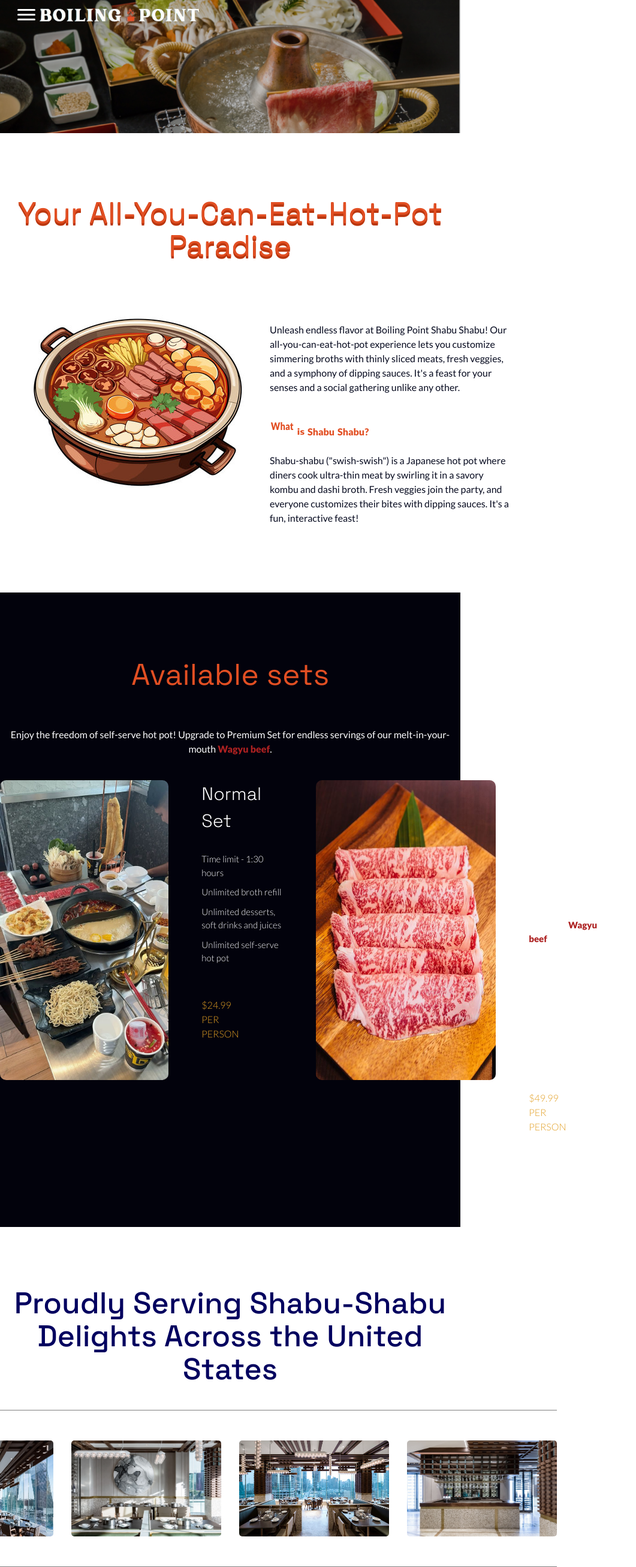
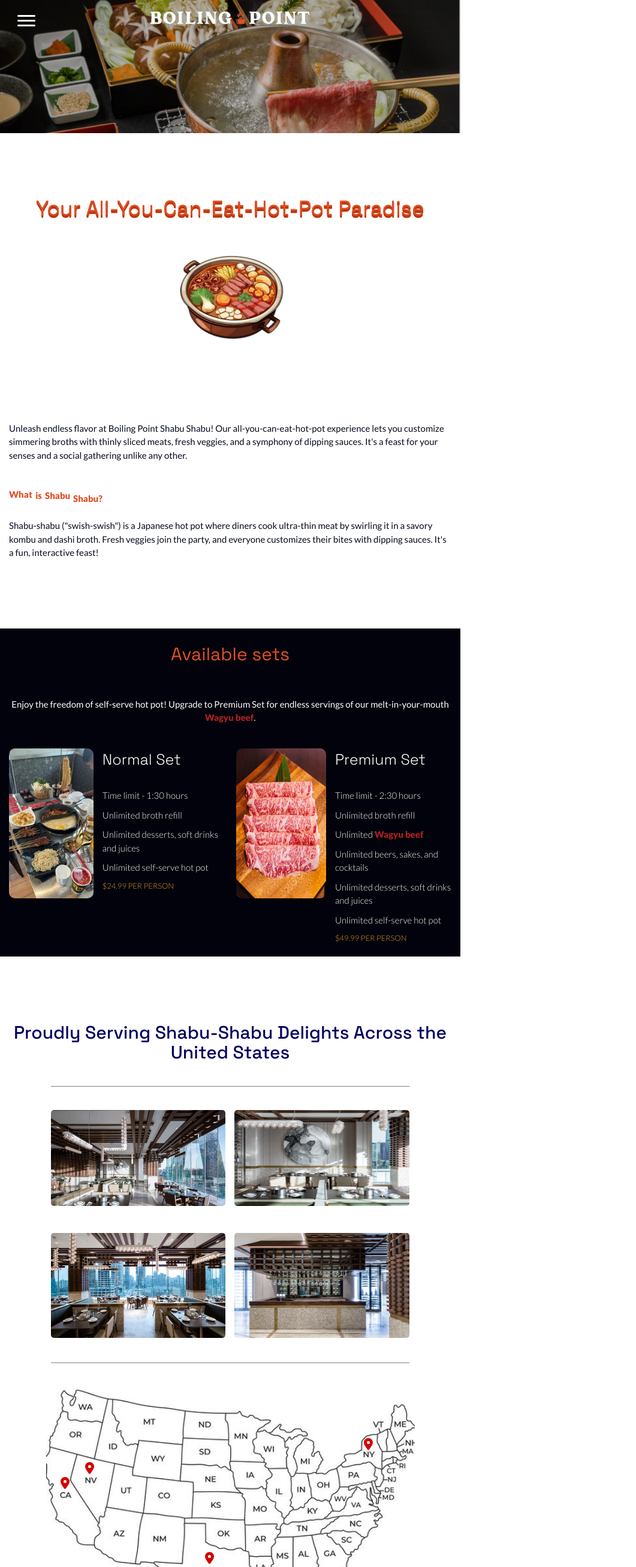
Before and after one commit to NaingLuTun/boiling-point, a React (Vite) app: page /home-page in a window 768 px wide. Shown: the top 2613 px of the page at 60% size, 1061 px wide, since content can reach past the window. Built offline with nearby package versions, Linux system fonts and the light colour scheme.

Commit message:
successfully implemented home page responsive design

```diff
--- a/src/App.css
+++ b/src/App.css
@@ -2,6 +2,11 @@
     padding: 0;
     margin: 0;
     box-sizing: border-box;
+}
+
+html {
+    height: 100vh;
+    width: 100%;
 }
 
 body {
--- a/src/components/HomePage.jsx
+++ b/src/components/HomePage.jsx
@@ -80,10 +80,15 @@
 
             <NavBar className="navBar"/>
             <div id="homePageTopsection">
-                <img id="topBackground" src={homepageTopBackgroundImg} alt="homePageBackground-image"/>
+                <div id="hompagebackgroundAndLogoContainer">
+                    <img id="topBackground" src={homepageTopBackgroundImg} alt="homePageBackground-image"/>
 
+                    <div id="homePageLogoContainer">
+                        <a href="home-page" id="homePageLogo"><img  src={logo} alt="logo" width="300px" /></a>
+                    </div>
 
-                <a href="home-page"><img id="homePageLogo" src={logo} alt="logo" width="300px" /></a>
+                </div>
+
 
                 <h1 id="mainSlogan">Your All-You-Can-Eat-Hot-Pot Paradise</h1>
                 <div id="hotpotInfoContainer">
--- a/src/components/css/HomePage.css
+++ b/src/components/css/HomePage.css
@@ -15,8 +15,13 @@
     color: rgb(6, 10, 31);
 }
 
-.navBar {
-    background-color: transparent;
+
+#homePageLogoContainer {
+    position: absolute;
+    top: 10px;
+    display: flex;
+    justify-content: center;
+    width: 100%;
 }
 
 #topBackground {
@@ -24,11 +29,18 @@
     filter: brightness(0.75);
 }
 
-#homePageLogo {
+
+/* #homePageLogo {
     position: absolute;
     top: -2px;
     left: 50px;
+} */
+
+.navBar {
+    background-color: transparent;
 }
+
+
 
 #mainSlogan {
     font-family: "Space Grotesk", sans-serif;
@@ -104,7 +116,7 @@
     color: white;
     height: 900;
     margin-top: 100px;
-    padding: 100px 0;
+    padding: 100px 20px;
 }
 
 #sets {
@@ -141,7 +153,7 @@
 
 #normalSet, #premiumSet{
     display: flex;
-    padding-right: 55px;
+    padding-right: 20px;
 }
 
 #normalSet {
@@ -294,8 +306,15 @@
     transition: 0.5s;
 }
 
-@media (max-width: 500px) {
+@media (max-width: 700px)  {
 
+    #homePageLogoContainer {
+        position: absolute;
+        top: 2.5px;
+        display: flex;
+        justify-content: center;
+        width: 100%;
+    }
 
     #mainSlogan {
         font-size: 30px;
@@ -339,13 +358,15 @@
 
     #normalSet, #premiumSet{
         display: flex;
+        justify-content: center;
         padding: 0;
     }
 
     #normalSetImg, #premiumSetImg {
-        width: 160px;
-        height: 280px;
+        width: 180px;
+        height: 300px;
     }
+
 
 
     #setsTitle {
@@ -479,3 +500,214 @@
 
 
 }
+
+@media (min-width: 700px) and (max-width: 1200px) {
+
+    /* about */
+
+    #home-page {
+        font-size: 15px;
+    }
+
+    #homePageLogoContainer {
+        position: absolute;
+        top: 2.5px;
+        display: flex;
+        justify-content: center;
+        width: 100%;
+    }
+
+    #mainSlogan {
+        font-size: 35px;
+    }
+    #hotPotDrawing {
+        width: 30%;
+        height: 30%;
+    }
+
+    #hotpotInfoContainer {
+        display: flex;
+        flex-direction: column;
+        justify-content: center;
+        align-items: center;
+        padding: 15px;
+    }
+
+    #aboutBoilingPoint {
+        margin: 100px 0 50px 0;
+        width: 100%;
+    }
+
+    #aboutShabuShabu {
+        width: 100%;
+        margin: auto;
+    }
+
+    /* Sets */
+    #setSection {
+        background-color: rgb(2, 2, 12);
+        color: white;
+        height: 900;
+        margin-top: 100px;
+        padding: 20px 15px;
+    }
+
+    #sets {
+        display: flex;
+        gap: 20px;
+    }
+
+    #normalSet, #premiumSet{
+        display: flex;
+        padding: 0;
+    }
+
+    #normalSetImg, #premiumSetImg {
+        width: 150px;
+        height: 250px;
+    }
+
+
+    #setsTitle {
+        font-family: "Space Grotesk", sans-serif;
+        color: #e24f23;
+        font-size: 30px;
+        font-weight: 400;
+        margin-bottom: 50px;
+    }
+
+
+    #normalSetTitle, #premiumSetTitle {
+        font-family: "Space Grotesk", sans-serif;
+        font-weight: 300;
+        font-size: 25px;
+        margin-bottom: 30px;
+        text-align: left;
+        margin-left: 15px;
+    }
+
+    #normalListInfo, #premiumListInfo {
+        font-size: 15px;
+        margin-left: 15px;
+        font-weight: 300;
+        list-style: none;
+        text-align: left;
+    }
+
+    .setLists {
+        margin: 10px 0;
+    }
+
+    .price {
+        font-weight: 300;
+        color:#e29f23;
+        font-size: 13px;
+        margin: 10px 0 0 15px;
+        text-align: left;
+
+    }
+
+    /* Location */
+
+    #locations {
+        padding: 10px;
+    }
+
+    #locationsTitle {
+        font-family: "Space Grotesk", sans-serif;
+        color: rgb(2, 0, 95);
+        font-size: 30px;
+        font-weight: 500;
+    }
+
+    #mapAndButton {
+        display: flex;
+        flex-direction: column;
+        justify-content: center;
+        align-items: center;
+        gap: 30px;
+    }
+
+    #bookingText {
+        font-size: 30px;
+        background-color: white;
+    }
+
+    #locationIcon {
+        width: 20px;
+        animation: bounce 1s ease infinite .4s;
+    }
+
+    #locationMap {
+        width: 615px;
+        position: relative;
+    }
+
+    #mapOfUSA{
+        width: 100%;
+    }
+
+    .locationIconOnMap {
+        width: 15px;
+        position: absolute;
+    }
+
+
+    .location1 {
+        top: 150px;
+        left: 24px;
+    }
+
+    .location2 {
+        top: 275px;
+        left: 265px;
+    }
+
+    .location3 {
+        top: 85px;
+        left: 530px;
+    }
+
+    .location4 {
+        top: 125px;
+        left: 65px;
+    }
+
+    #restaurantImagesContainer {
+        border-top: 1px solid grey;
+        border-bottom: 1px solid grey;
+        padding: 25px 0;
+        display: grid;
+        grid-template-columns: repeat(2, 1fr);
+        width: 80%;
+        gap: 15px;
+    }
+
+    .retaurantImages {
+        width: 100%;
+        height: 85%;
+        border-radius: 5px;
+    }
+
+    .retaurantImages {
+        border-radius: 5px;
+    }
+
+    #locationDetailsContainer {
+        display: grid;
+        grid-template-columns: repeat(1, 100%);
+        width: 80%;
+        gap: 50px;
+        margin: 50px 0;
+    }
+
+    #locationDetailsContainer > div > h2 {
+        font-size: 30px;
+    }
+    #locationDetailsContainer > div > p {
+        font-size: 20px;
+    }
+    #locationDetailsContainer > div > a {
+        font-size: 20px;
+    }
+}
--- a/src/components/css/LocationPage.css
+++ b/src/components/css/LocationPage.css
@@ -16,14 +16,16 @@
 }
 
 
-#logo {
+/* #logo {
     position: absolute;
-    top: -2px;
-    left: 50px;
-}
+    top: 10px;
+} */
 
 #homePageLinkImage {
     background-color: black;
+    display: flex;
+    justify-content: center;
+    padding-top: 10px;
     width: 100%;
     height: 80px;
 }
--- a/src/components/css/NavBar.css
+++ b/src/components/css/NavBar.css
@@ -6,7 +6,7 @@
 
 .navBar{
     position: absolute;
-    top: 0;
+    top: 10px;
     left: 20px;
     z-index: 1;
     text-align: center;
@@ -100,3 +100,56 @@
 .navBarLinks:hover {
     color: white;
 }
+
+@media (max-width: 500px) {
+
+    .navBar{
+
+        top: 10px;
+        left: 10px;
+    }
+
+    .menu-button {
+        width: 38px;
+        height: 38px;
+    }
+
+    .menu-icon, .menu-icon::before , .menu-icon::after {
+        background-color: white;
+        width: 25px;
+        height: 3px;
+        border-radius: 5px;
+    }
+
+    .menu-icon::before, .menu-icon::after {
+        content: "";
+        width: 25px;
+        height: 3px;
+    }
+
+    .menu-icon::before {
+        transform: translate(-12px, -8px);
+    }
+
+    .menu-icon::after {
+        transform: translate(-12px, 8px);
+    }
+
+    /* to form the X */
+    :is(.active) .menu-icon {
+        background-color: transparent;
+
+        /* THIS IS TO ADD THE SPINNING EFFECT ON THE MENU ICON */
+        transform: rotate(360deg);
+    }
+
+    /* to form the X */
+    :is(.active) .menu-icon::before {
+        transform: translateX(-12px) rotate(45deg);
+    }
+
+    /* to form the X */
+    :is(.active) .menu-icon::after {
+        transform: translateX(-12px) rotate(-45deg);
+    }
+}
```
